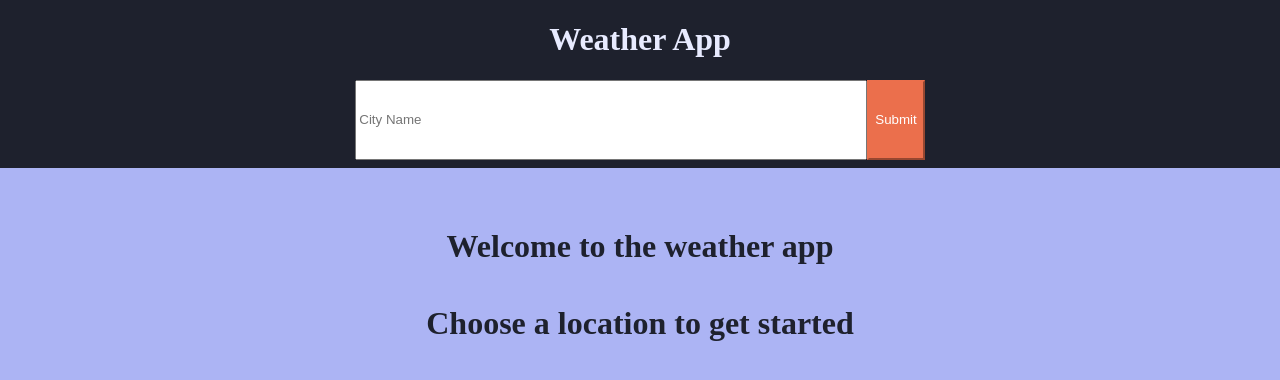
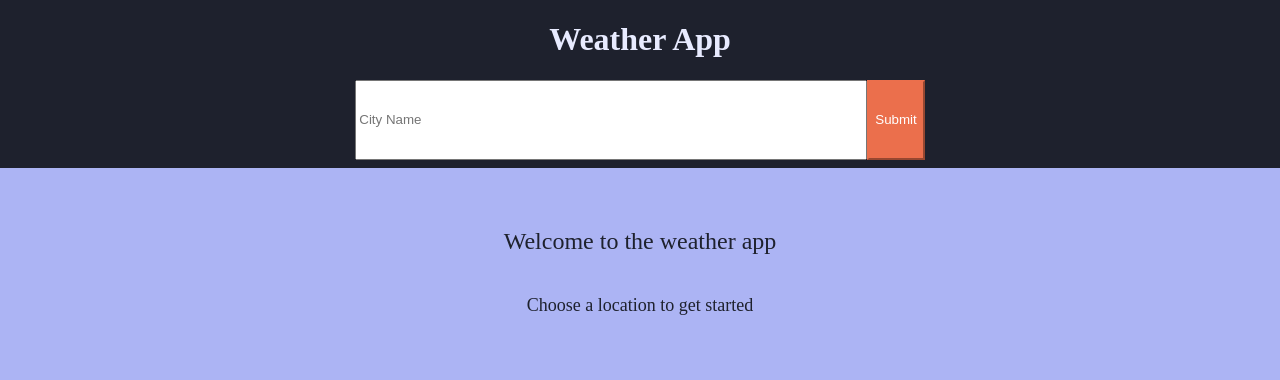
Before and after one commit to SanishPoudel/Weather-App, a website built with webpack: page src/template.html in a window 1280 px wide. Built offline with nearby package versions, Linux system fonts and the light colour scheme.

Commit message:
changed some styling

```diff
--- a/src/style.css
+++ b/src/style.css
@@ -40,21 +40,19 @@ button {
 
 .main {
     display: flex;
-    font-size: xx-large;
-    font-weight: bold;
+    font-size: x-large;
     color: #1e212d;
     gap: 20px;
     padding: 20px;
     border-radius: 8px;
+    flex: 1;
 }
 
 .other {
     display: flex;
-    font-size: xx-large;
-    font-weight: bold;
+    font-size: large;
     color: #1e212d;
     text-align: center;
-    align-items: flex-start;
     gap: 20px;
 }
 
@@ -90,7 +88,7 @@ img.mainCondition {
 }
 
 img.otherCondition {
-    height: 15vh;
+    height: 10vh;
 }
 
 .weekBox{
```
